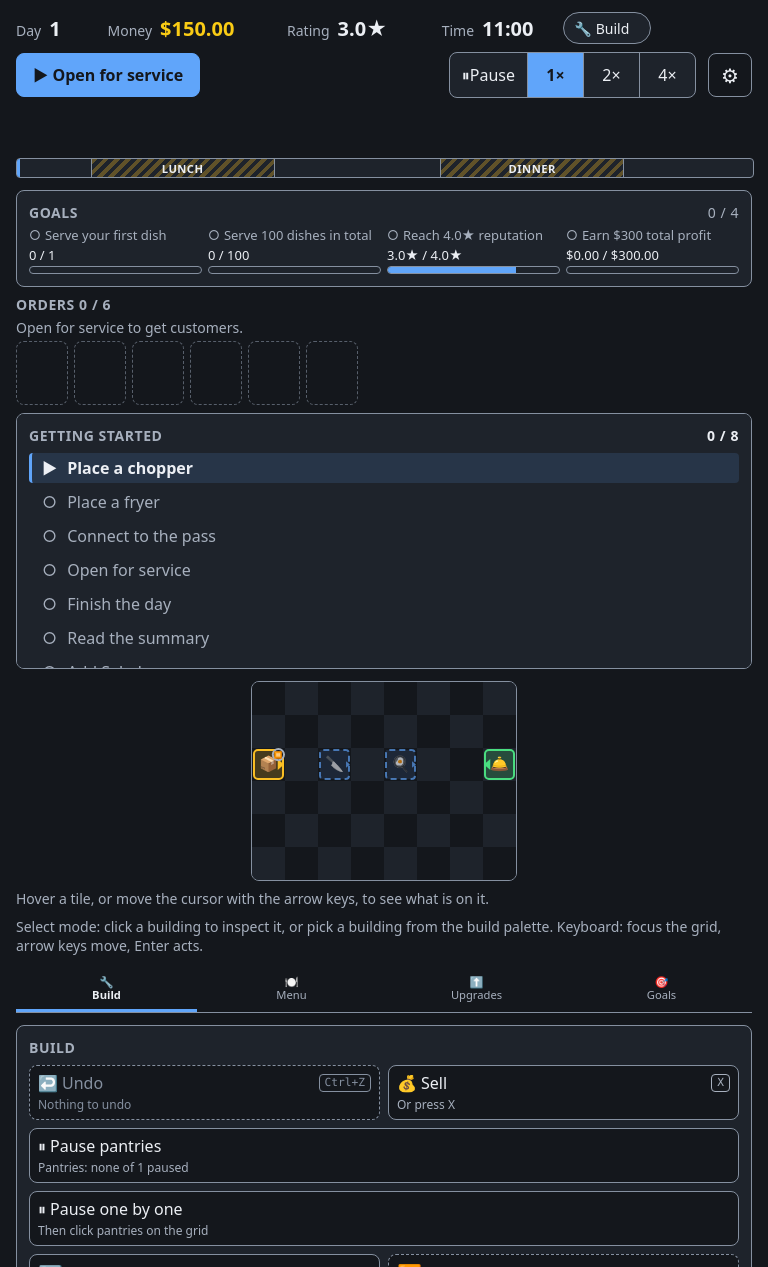
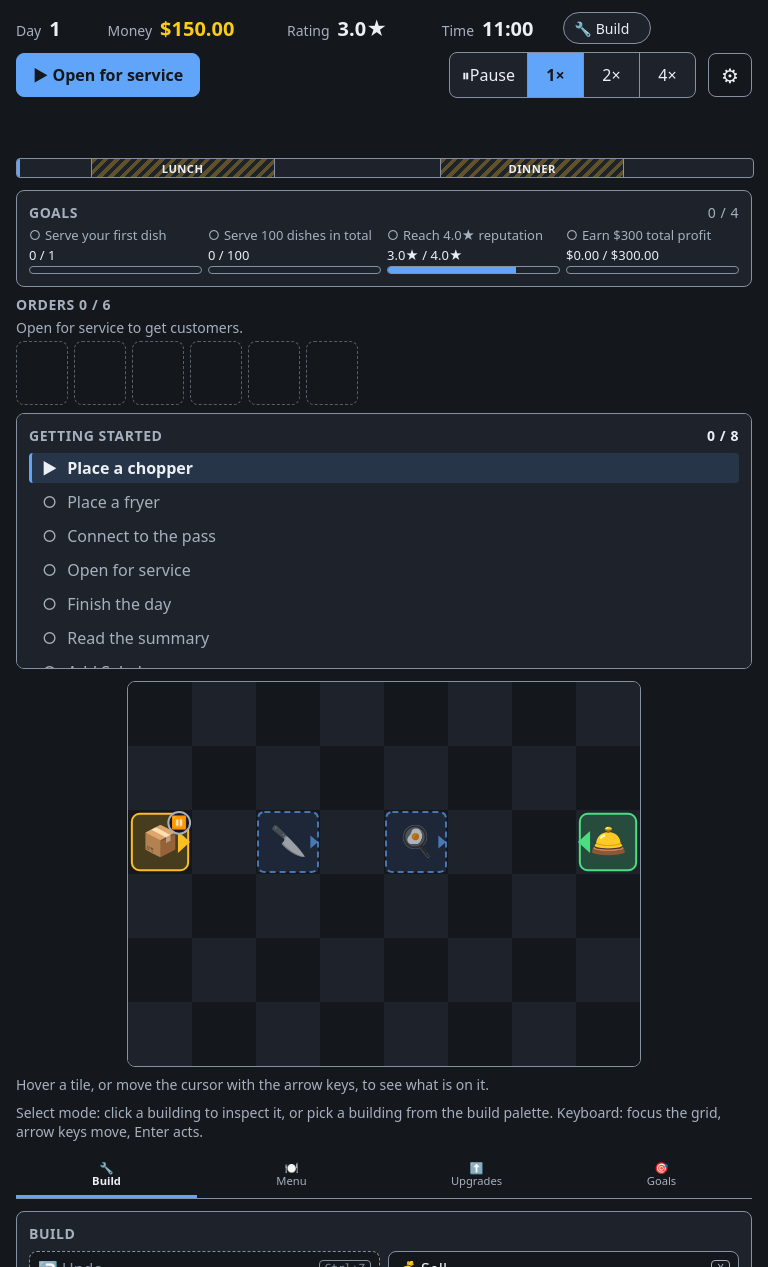
Before and after one commit to Elegalaxy/Kitchen-Line, a React (Vite) app: page / in a window 768 px wide. Shown: the top 1267 px of the page. Built offline with nearby package versions, Linux system fonts and the light colour scheme.

Commit message:
Tablet: the grid grows into the width and up to 60% of the screen height
Co-Authored-By: Claude Sonnet 5.5 <noreply@anthropic.com>

```diff
--- a/src/ui/styles.css
+++ b/src/ui/styles.css
@@ -471,6 +471,25 @@ kbd {
   }
 }
 
+/* Tablets: tiles grow into the width, up to the largest tile (64px) and 60% of the screen
+   height, and never below the smallest one. */
+@media (min-width: 600px) and (max-width: 1023px) {
+  .play-main {
+    container-type: inline-size;
+  }
+
+  .grid-wrap {
+    height: max(
+      calc(var(--grid-rows, 6) * 32px + 2px + var(--grid-scrollbar, 0px)),
+      min(
+        calc(var(--grid-rows, 6) * 64px + 2px),
+        calc(100cqw * var(--grid-rows, 6) / var(--grid-cols, 8) + 2px),
+        60dvh
+      )
+    );
+  }
+}
+
 /* Reputation (Step 12): fixed width so the arrow never shifts the bar */
 .stat .rep {
   min-width: 7ch;
```
